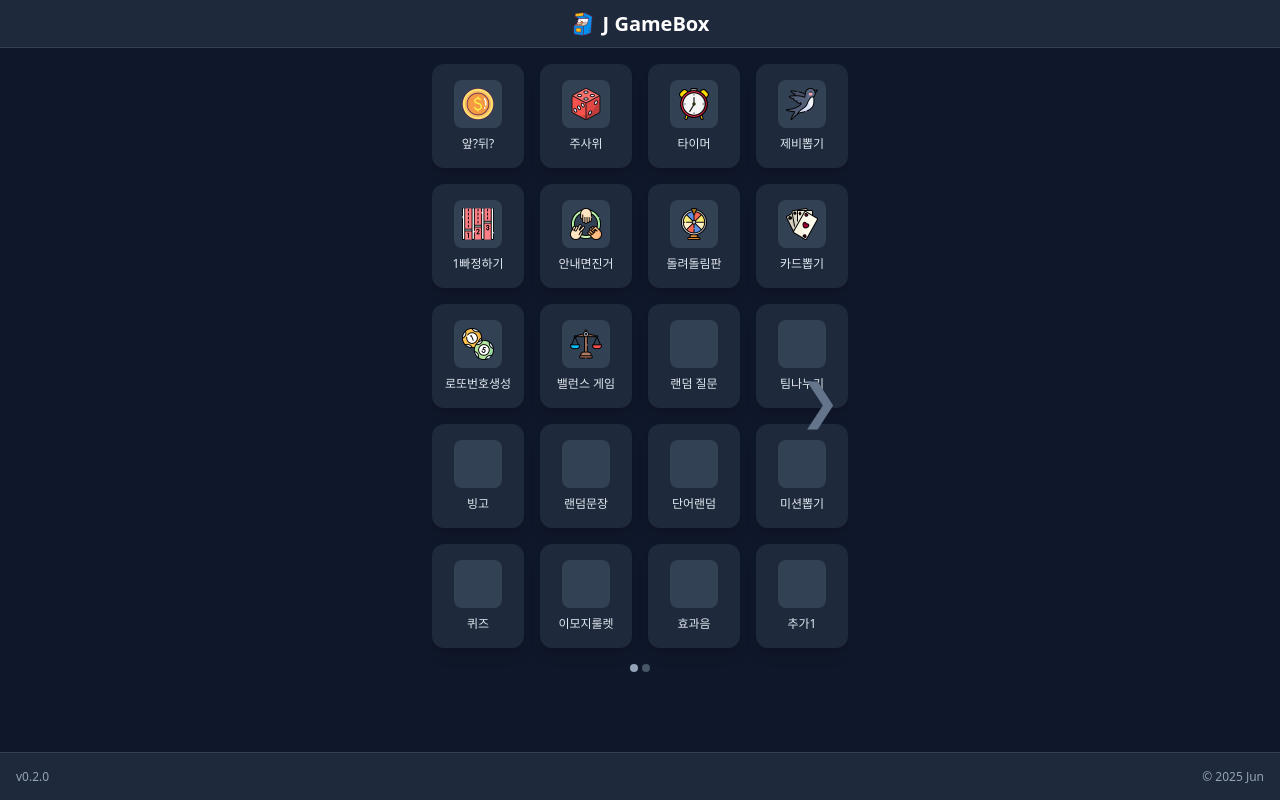
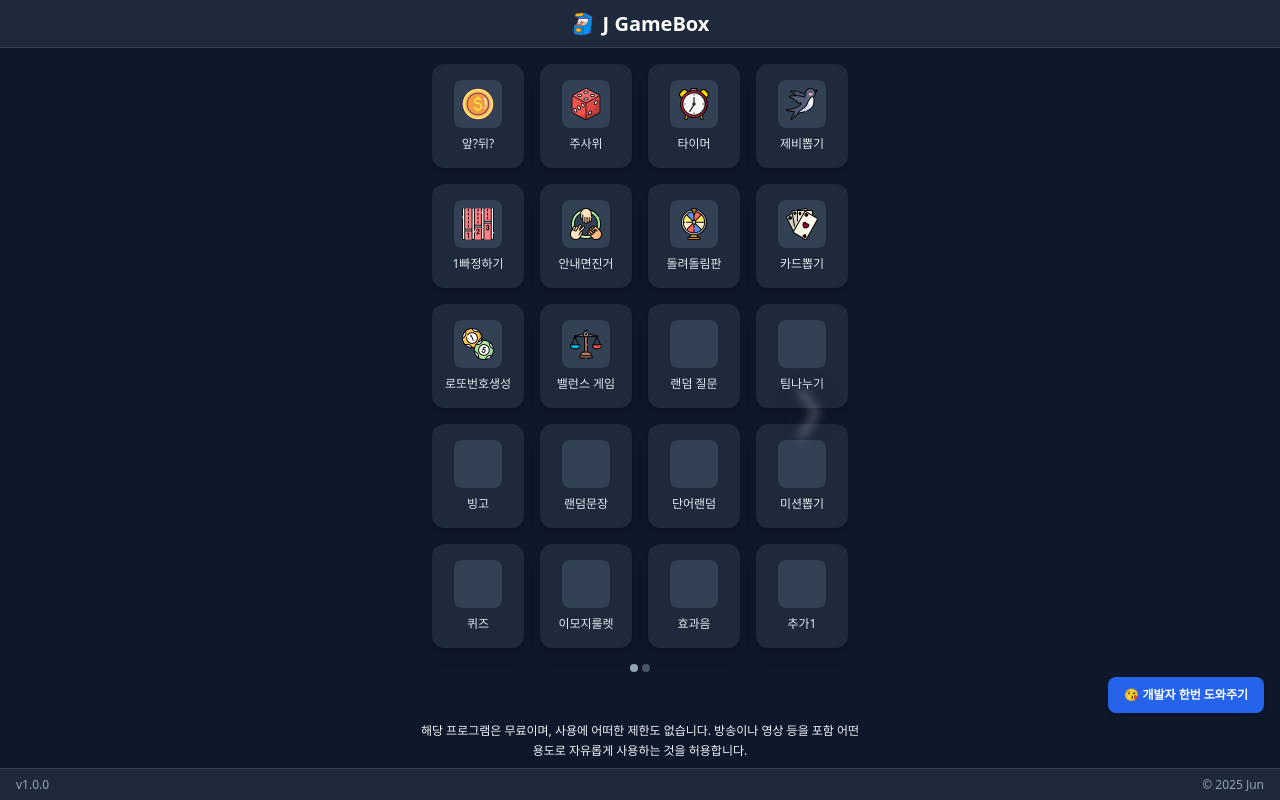
Before and after one commit to hjj5946-upply/jungamebox, a React (Vite) app: page / in a window 1280 px wide. Built offline with nearby package versions, Linux system fonts and the light colour scheme.

Commit message:
251103_4

```diff
--- a/src/components/BottomBar.tsx
+++ b/src/components/BottomBar.tsx
@@ -1,7 +1,7 @@
 export default function BottomBar() {
   return (
-    <footer className="h-12 flex items-center justify-between px-4 bg-slate-800 border-t border-slate-700 text-xs text-slate-400">
-      <span>v0.2.0</span>
+    <footer className="h-8 flex items-center justify-between px-4 bg-slate-800 border-t border-slate-700 text-xs text-slate-400">
+      <span>v1.0.0</span>
       <span>© 2025 Jun</span>
     </footer>
   );
--- a/src/components/GameGrid.tsx
+++ b/src/components/GameGrid.tsx
@@ -94,15 +94,19 @@ export default function GameGrid({ games }: { games: GameMeta[] }) {
 
       {/* 우측 화살표 (마지막 페이지에서는 숨김) */}
       {page < maxPage && (
-        <div className="absolute right-2 top-1/2 -translate-y-1/2 text-slate-500 text-5xl select-none pointer-events-none animate-blink">
-          ❯
+        <div className="absolute right-2 top-1/2 -translate-y-1/2 text-white text-5xl select-none pointer-events-none opacity-20 blur-sm transition-opacity hover:opacity-30">
+          <div className="flex items-center justify-center h-16 w-16 rounded-full bg-gradient-to-r from-transparent via-slate-900/30 to-slate-900/50">
+            ❯
+          </div>
         </div>
       )}
 
       {/* 좌측 화살표 (첫 페이지에서는 숨김) */}
       {page > 0 && (
-        <div className="absolute left-2 top-1/2 -translate-y-1/2 text-slate-500 text-5xl select-none pointer-events-none animate-blink">
-          ❮
+        <div className="absolute left-2 top-1/2 -translate-y-1/2 text-white text-5xl select-none pointer-events-none opacity-20 blur-sm transition-opacity hover:opacity-30">
+          <div className="flex items-center justify-center h-16 w-16 rounded-full bg-gradient-to-l from-transparent via-slate-900/30 to-slate-900/50">
+            ❮
+          </div>
         </div>
       )}
     </div>
--- a/src/layouts/MainLayout.tsx
+++ b/src/layouts/MainLayout.tsx
@@ -8,7 +8,7 @@ type Props = {
 
 export default function MainLayout({ children }: Props) {
   return (
-    <div className="flex h-screen flex-col bg-slate-900">
+    <div className="relative flex h-screen flex-col bg-slate-900">
       <TopBar />
       <main className="flex-1 overflow-auto flex justify-center">
         {/* 가운데 고정 폭 컨테이너 */}
@@ -16,6 +16,26 @@ export default function MainLayout({ children }: Props) {
           {children}
         </div>
       </main>
+      {/* 바텀바 위쪽 안내 문구 */}
+      <div className="absolute bottom-8 left-0 right-0 px-4 pb-2">
+        {/* 도네이션 버튼 - 우측 정렬 */}
+        <div className="flex justify-end mb-2">
+          <a
+            href="https://toss.me/jun"
+            target="_blank"
+            rel="noopener noreferrer"
+            className="px-4 py-2.5 bg-blue-600 hover:bg-blue-700 text-white text-xs font-semibold rounded-lg transition-colors shadow-md"
+          >
+            😘 개발자 한번 도와주기
+          </a>
+        </div>
+        {/* 안내 문구 */}
+        <div className="max-w-md mx-auto text-center">
+          <p className="text-xs text-slate-100 leading-relaxed">
+            해당 프로그램은 무료이며, 사용에 어떠한 제한도 없습니다. 방송이나 영상 등을 포함 어떤 용도로 자유롭게 사용하는 것을 허용합니다.
+          </p>
+        </div>
+      </div>
       <BottomBar />
     </div>
   );
```
